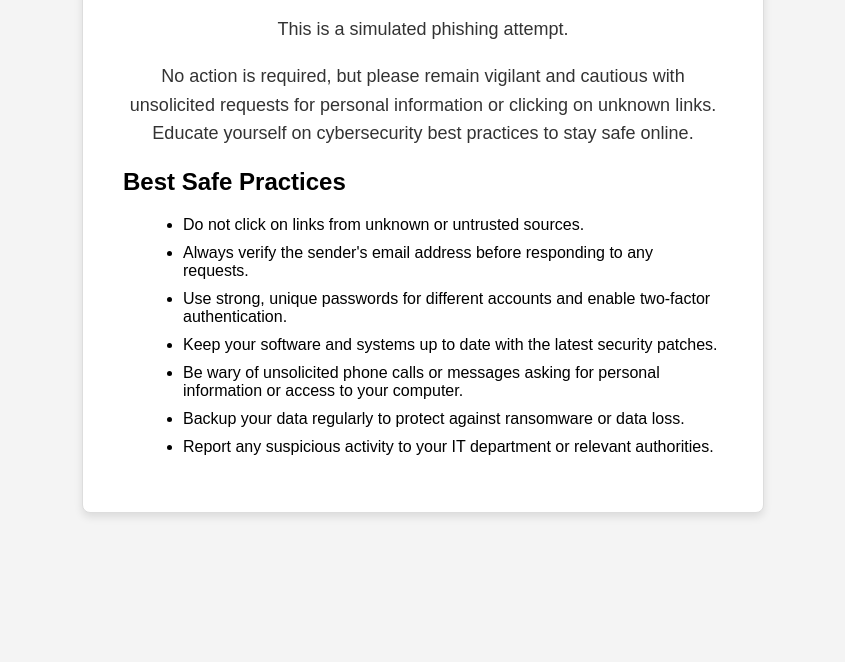
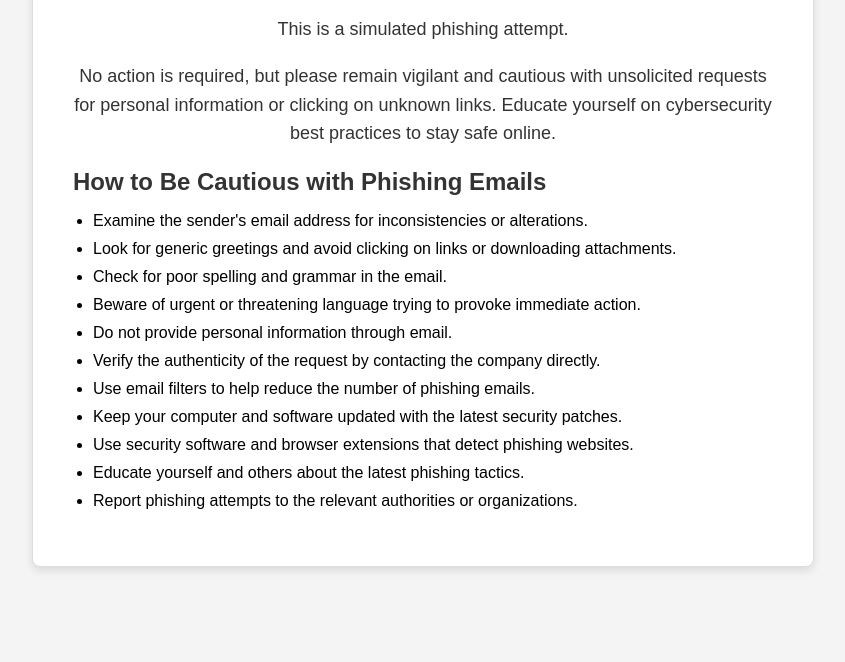
Before and after one commit to baraths84/phishtest, a plain HTML site: page index.html in a window 1280 px wide. Shown: the part 138-800 px from the top of the page, without its empty margins (217-1062 px from the left). Drawn offline with Linux system fonts and the light colour scheme.

Commit message:
Update index.html

```diff
--- a/index.html
+++ b/index.html
@@ -13,7 +13,7 @@
             text-align: center;
         }
         .container {
-            max-width: 600px;
+            max-width: 700px;
             margin-top: 50px;
             padding: 40px;
             background-color: #fff;
@@ -41,31 +41,40 @@
             margin-top: 20px;
         }
         .safe-practices ul {
-            list-style: disc;
-            margin-left: 20px;
+            list-style-type: disc;
+            padding-left: 20px;
         }
         .safe-practices li {
+            margin-bottom: 10px;
+        }
+        .safe-practices h2 {
+            font-size: 24px;
+            color: #333;
             margin-bottom: 10px;
         }
     </style>
 </head>
 <body>
     <div class="container">
-        <div class="alert-header">Alert</div>
+        <div class="alert-header">Security Alert</div>
         <div class="alert-message">
             <p>This is a simulated phishing attempt.</p>
             <p>No action is required, but please remain vigilant and cautious with unsolicited requests for personal information or clicking on unknown links. Educate yourself on cybersecurity best practices to stay safe online.</p>
         </div>
         <div class="safe-practices">
-            <h2>Best Safe Practices</h2>
+            <h2>How to Be Cautious with Phishing Emails</h2>
             <ul>
-                <li>Do not click on links from unknown or untrusted sources.</li>
-                <li>Always verify the sender's email address before responding to any requests.</li>
-                <li>Use strong, unique passwords for different accounts and enable two-factor authentication.</li>
-                <li>Keep your software and systems up to date with the latest security patches.</li>
-                <li>Be wary of unsolicited phone calls or messages asking for personal information or access to your computer.</li>
-                <li>Backup your data regularly to protect against ransomware or data loss.</li>
-                <li>Report any suspicious activity to your IT department or relevant authorities.</li>
+                <li>Examine the sender's email address for inconsistencies or alterations.</li>
+                <li>Look for generic greetings and avoid clicking on links or downloading attachments.</li>
+                <li>Check for poor spelling and grammar in the email.</li>
+                <li>Beware of urgent or threatening language trying to provoke immediate action.</li>
+                <li>Do not provide personal information through email.</li>
+                <li>Verify the authenticity of the request by contacting the company directly.</li>
+                <li>Use email filters to help reduce the number of phishing emails.</li>
+                <li>Keep your computer and software updated with the latest security patches.</li>
+                <li>Use security software and browser extensions that detect phishing websites.</li>
+                <li>Educate yourself and others about the latest phishing tactics.</li>
+                <li>Report phishing attempts to the relevant authorities or organizations.</li>
             </ul>
         </div>
     </div>
```
